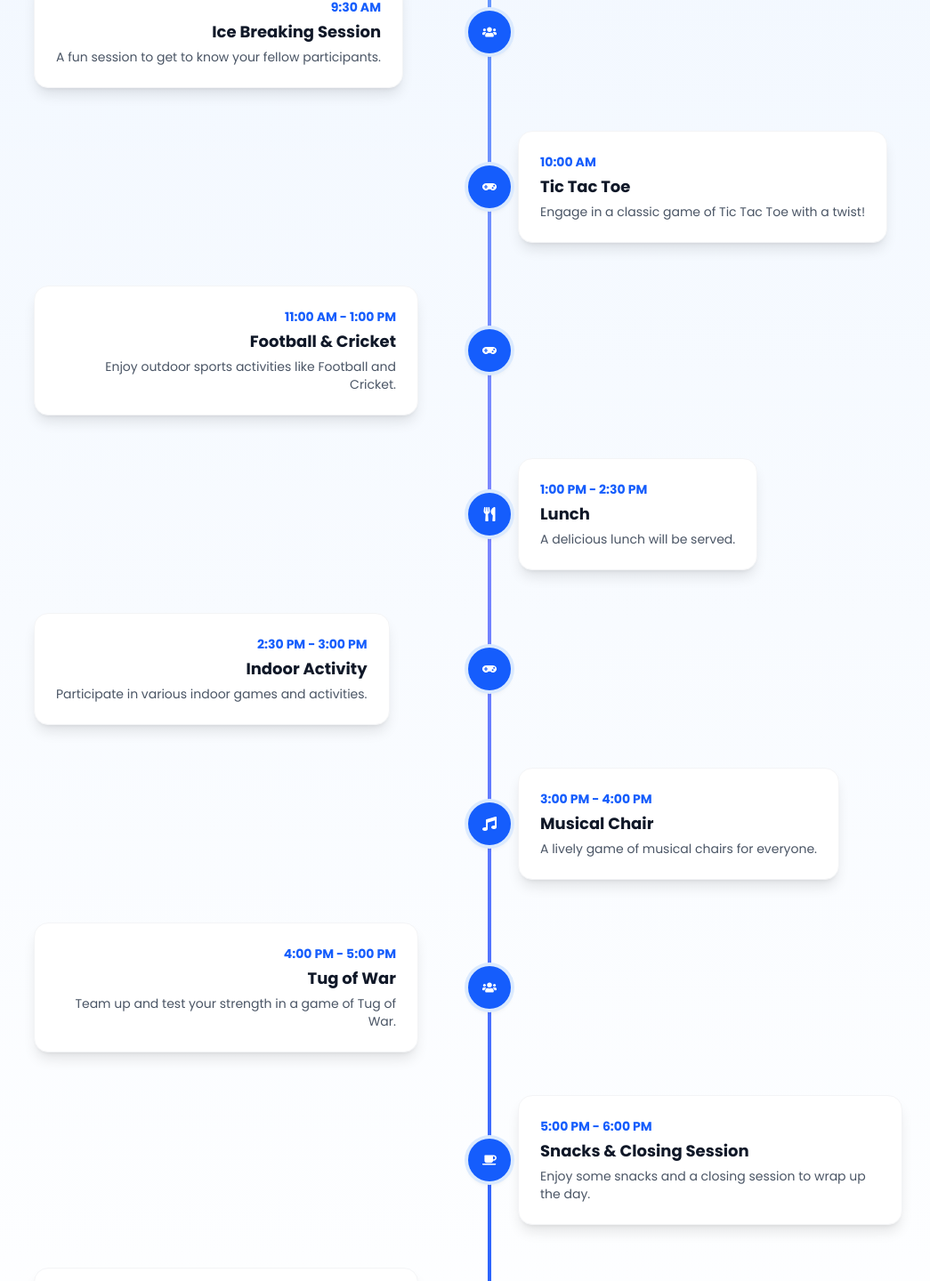
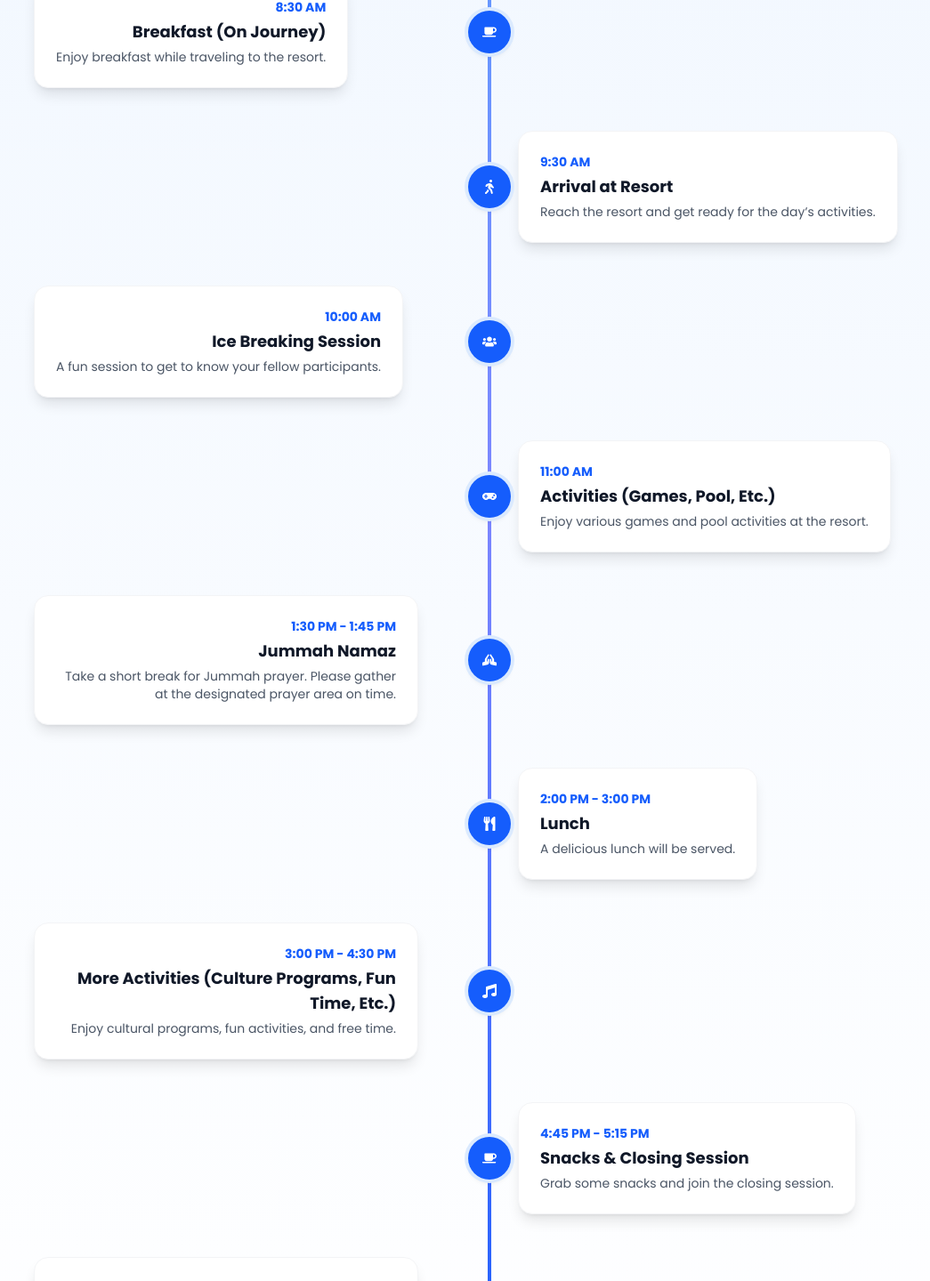
Before and after one commit to hh-abir/bucc-day-trip-2025, a Next.js app: page / in a window 1280 px wide. Shown: the part 4176-5616 px from the top of the page at 89% size, without its empty margins (90-1135 px from the left). Built offline with nearby package versions, Linux system fonts and the light colour scheme.

Commit message:
hdfhdfhg

```diff
--- a/app/components/Schedule.tsx
+++ b/app/components/Schedule.tsx
@@ -4,29 +4,33 @@ import React from 'react';
 import { motion } from 'framer-motion';
 import { useInView } from 'react-intersection-observer';
 import {
+  FaWalking,
   FaBus,
   FaCoffee,
+  FaUsers,
+  FaGamepad,
+  FaMusic,
   FaUtensils,
-  FaGamepad,
-  FaUsers,
-  FaMusic,
-  FaFlagCheckered,
-  FaWalking,
+  FaPrayingHands,
+  FaFlagCheckered
 } from 'react-icons/fa';
 
 const scheduleData = [
   { time: '7:00 AM', title: 'Arrival in Campus', description: 'All participants are requested to arrive at the campus on time.', icon: <FaWalking /> },
   { time: '7:30 AM', title: 'Journey Start', description: 'The bus will depart from the campus. Please ensure you are on board.', icon: <FaBus /> },
-  { time: '9:30 AM', title: 'Ice Breaking Session', description: 'A fun session to get to know your fellow participants.', icon: <FaUsers /> },
-  { time: '10:00 AM', title: 'Tic Tac Toe', description: 'Engage in a classic game of Tic Tac Toe with a twist!', icon: <FaGamepad /> },
-  { time: '11:00 AM - 1:00 PM', title: 'Football & Cricket', description: 'Enjoy outdoor sports activities like Football and Cricket.', icon: <FaGamepad /> },
-  { time: '1:00 PM - 2:30 PM', title: 'Lunch', description: 'A delicious lunch will be served.', icon: <FaUtensils /> },
-  { time: '2:30 PM - 3:00 PM', title: 'Indoor Activity', description: 'Participate in various indoor games and activities.', icon: <FaGamepad /> },
-  { time: '3:00 PM - 4:00 PM', title: 'Musical Chair', description: 'A lively game of musical chairs for everyone.', icon: <FaMusic /> },
-  { time: '4:00 PM - 5:00 PM', title: 'Tug of War', description: 'Team up and test your strength in a game of Tug of War.', icon: <FaUsers /> },
-  { time: '5:00 PM - 6:00 PM', title: 'Snacks & Closing Session', description: 'Enjoy some snacks and a closing session to wrap up the day.', icon: <FaCoffee /> },
-  { time: '6:00 PM', title: 'Departure', description: 'The bus will depart for the campus. Grab everything you need.', icon: <FaFlagCheckered /> },
+  { time: '8:30 AM', title: 'Breakfast (On Journey)', description: 'Enjoy breakfast while traveling to the resort.', icon: <FaCoffee /> },
+  { time: '9:30 AM', title: 'Arrival at Resort', description: 'Reach the resort and get ready for the day’s activities.', icon: <FaWalking /> },
+  { time: '10:00 AM', title: 'Ice Breaking Session', description: 'A fun session to get to know your fellow participants.', icon: <FaUsers /> },
+  { time: '11:00 AM', title: 'Activities (Games, Pool, Etc.)', description: 'Enjoy various games and pool activities at the resort.', icon: <FaGamepad /> },
+  { time: '1:30 PM - 1:45 PM', title: 'Jummah Namaz', description: "Take a short break for Jummah prayer. Please gather at the designated prayer area on time.", icon: <FaPrayingHands /> },
+  { time: '2:00 PM - 3:00 PM', title: 'Lunch', description: 'A delicious lunch will be served.', icon: <FaUtensils /> },
+  { time: '3:00 PM - 4:30 PM', title: 'More Activities (Culture Programs, Fun Time, Etc.)', description: 'Enjoy cultural programs, fun activities, and free time.', icon: <FaMusic /> },
+  { time: '4:45 PM - 5:15 PM', title: 'Snacks & Closing Session', description: 'Grab some snacks and join the closing session.', icon: <FaCoffee /> },
+  { time: '5:30 PM', title: 'Departure', description: 'The bus will depart for the campus. Don’t forget your belongings.', icon: <FaFlagCheckered /> },
 ];
+
+
+
 
 const Schedule = () => {
   const [ref, inView] = useInView({ triggerOnce: true, threshold: 0.1 });
```
